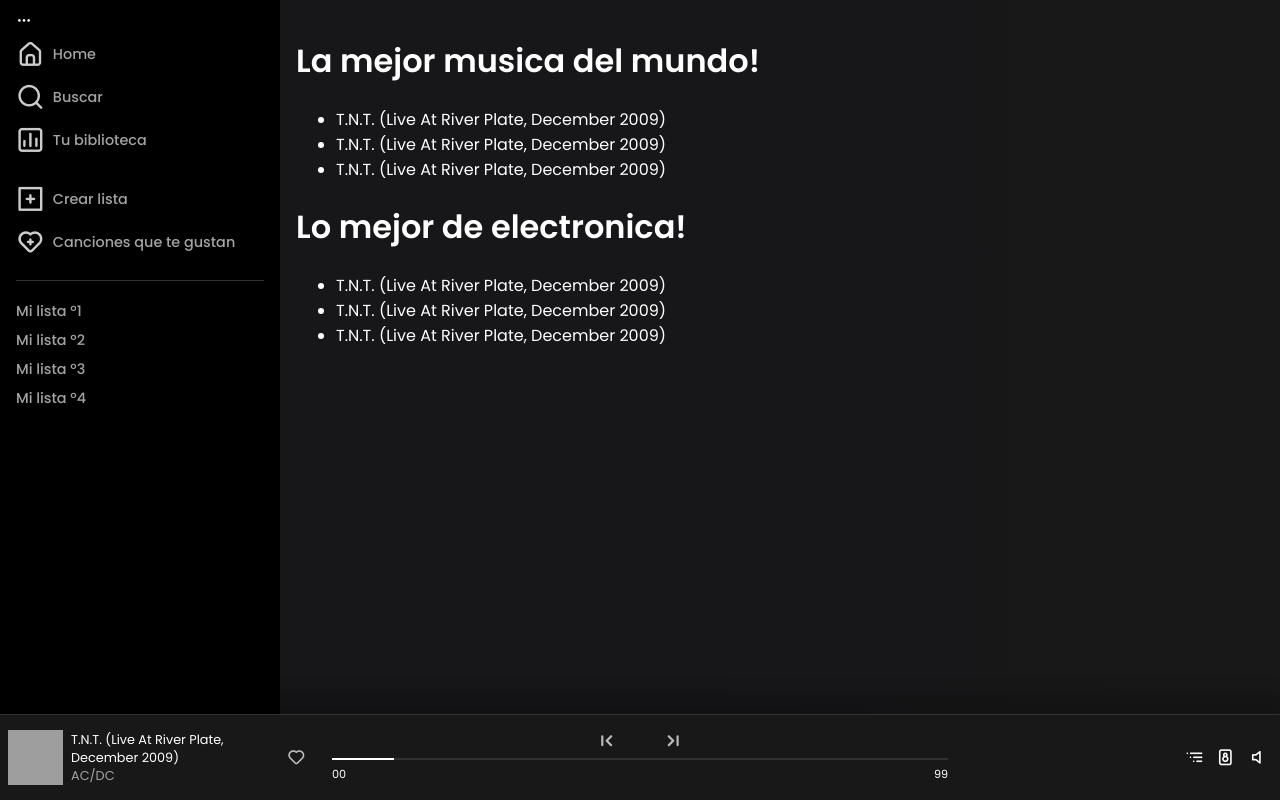
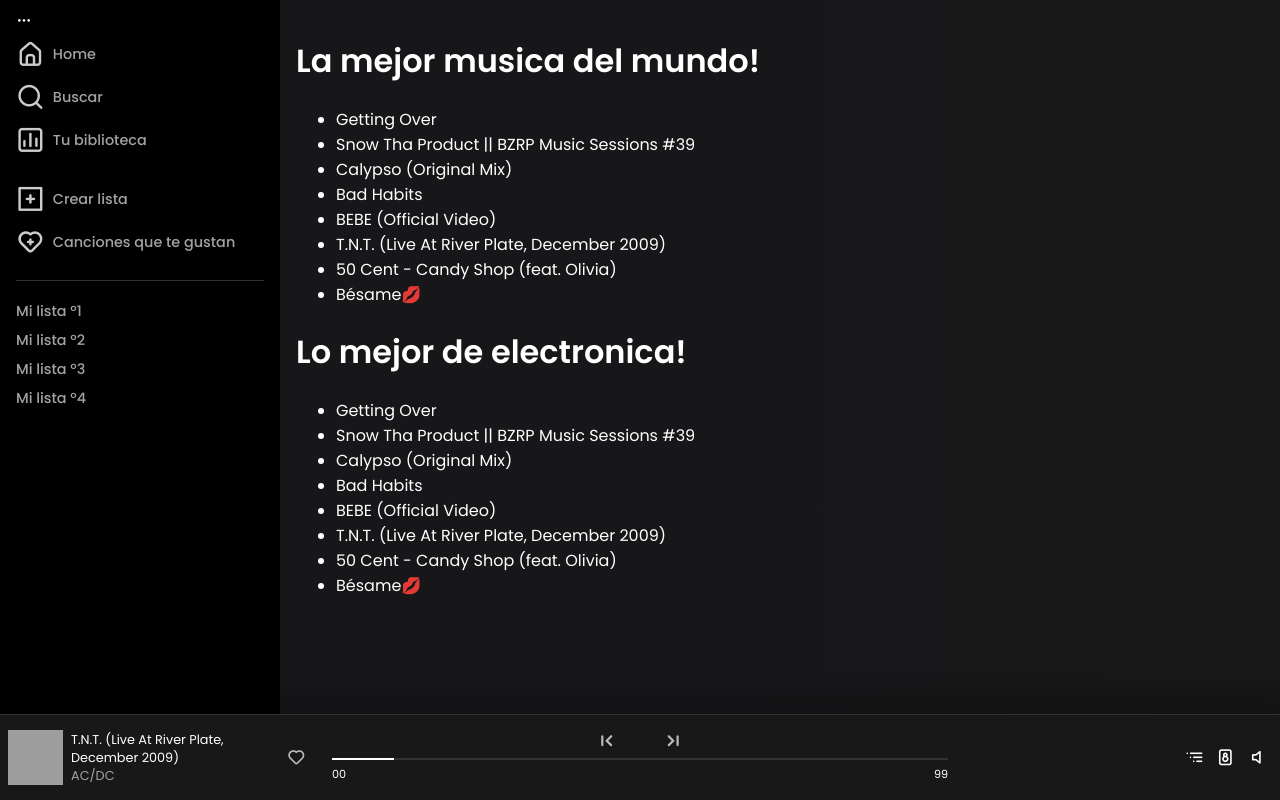
Before and after one commit to JuanGarcia162/Spotify-Clon, an Angular app: page /tracks in a window 1280 px wide. Built offline with nearby package versions, Linux system fonts and the light colour scheme; grey boxes are pictures that could not be loaded.

Commit message:
Importacion y lectura del archivo tracks.json

```diff
--- a/src/app/core/models/tracks.model.ts
+++ b/src/app/core/models/tracks.model.ts
@@ -1,6 +1,6 @@
 import { ArtistModel } from "./artist.model";
 
-export interface TracksModels {
+export interface TrackModel {
     name: string;
     album: string;
     cover: string;
--- a/src/app/modules/tracks/pages/tracks-page/tracks-page.component.ts
+++ b/src/app/modules/tracks/pages/tracks-page/tracks-page.component.ts
@@ -1,4 +1,6 @@
+import { TrackModel } from './../../../../core/models/tracks.model';
 import { Component, OnInit } from '@angular/core';
+import * as dataRaw from '../../../../data/tracks.json'
 
 @Component({
   selector: 'app-tracks-page',
@@ -6,21 +8,15 @@
   styleUrls: ['./tracks-page.component.css']
 })
 export class TracksPageComponent implements OnInit {
-  mockTracksList =
+  mockTracksList: Array<TrackModel> =
   [
-    {
-      name: 'T.N.T. (Live At River Plate, December 2009)'
-    },
-    {
-      name: 'T.N.T. (Live At River Plate, December 2009)'
-    },
-    {
-      name: 'T.N.T. (Live At River Plate, December 2009)'
-    }
+
   ]
   constructor() { }
 
   ngOnInit(): void {
+    const {data}: any = (dataRaw as any).default
+    this.mockTracksList = data;
   }
 
 }
--- a/src/app/shared/components/media-player/media-player.component.ts
+++ b/src/app/shared/components/media-player/media-player.component.ts
@@ -1,6 +1,5 @@
 import { Component, OnInit } from '@angular/core';
-import { TracksModels } from '@core/models/tracks.model';
-import { url } from 'inspector';
+import { TrackModel } from '@core/models/tracks.model';
 
 @Component({
   selector: 'app-media-player',
@@ -8,7 +7,7 @@
   styleUrls: ['./media-player.component.css']
 })
 export class MediaPlayerComponent implements OnInit {
-  mockCover: TracksModels = {
+  mockCover: TrackModel = {
     cover: 'https://cdns-images.dzcdn.net/images/cover/ba5eaf2f3a49768164d0728b7ba64372/500x500.jpg',
     album: 'AC/DC',
     name: 'T.N.T. (Live At River Plate, December 2009)',
--- a/src/app/shared/components/section-generic/section-generic.component.ts
+++ b/src/app/shared/components/section-generic/section-generic.component.ts
@@ -1,3 +1,4 @@
+import { TrackModel } from './../../../core/models/tracks.model';
 import { Component, Input, OnInit } from '@angular/core';
 
 @Component({
@@ -8,7 +9,7 @@
 export class SectionGenericComponent implements OnInit {
   @Input() title: string = ''
   @Input() mode: 'small' | 'big' = 'small'
-  @Input() dataTracks : Array<any> =
+  @Input() dataTracks : Array<TrackModel> =
   [
 
   ]
```
